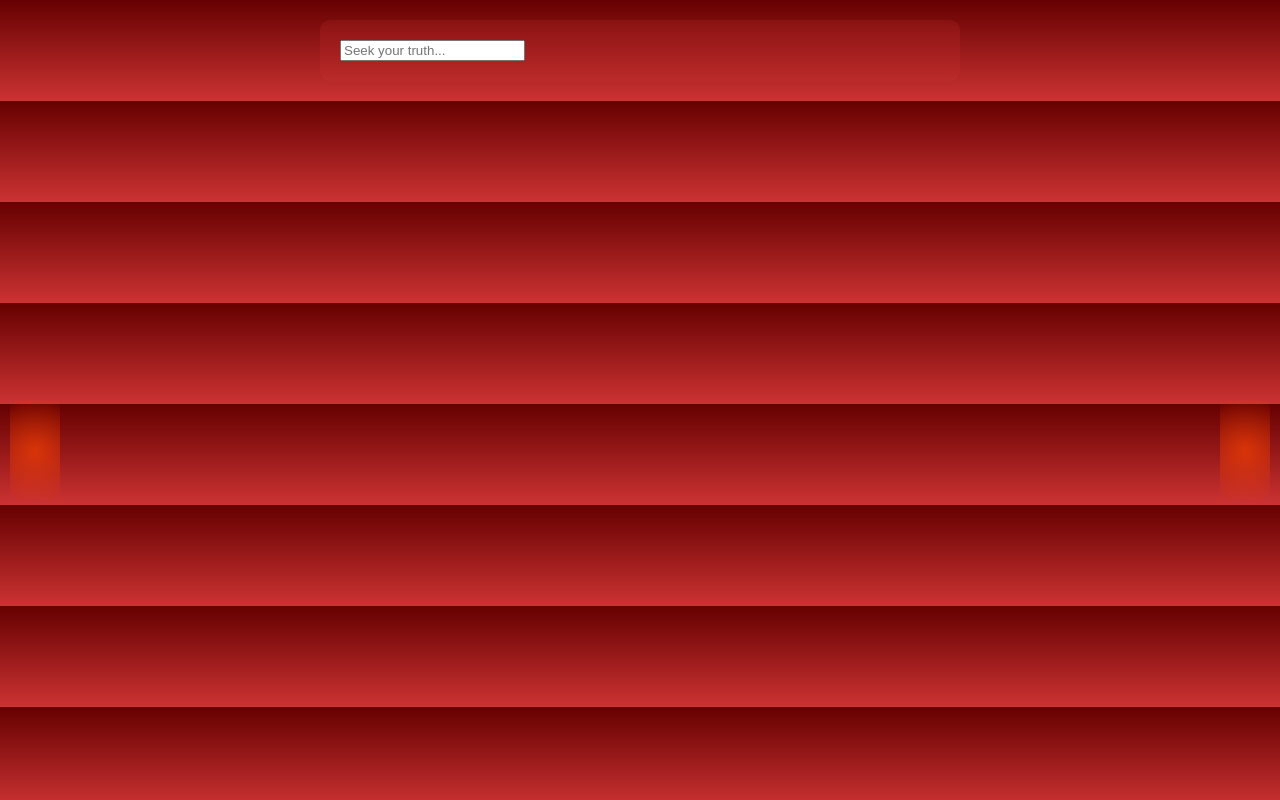
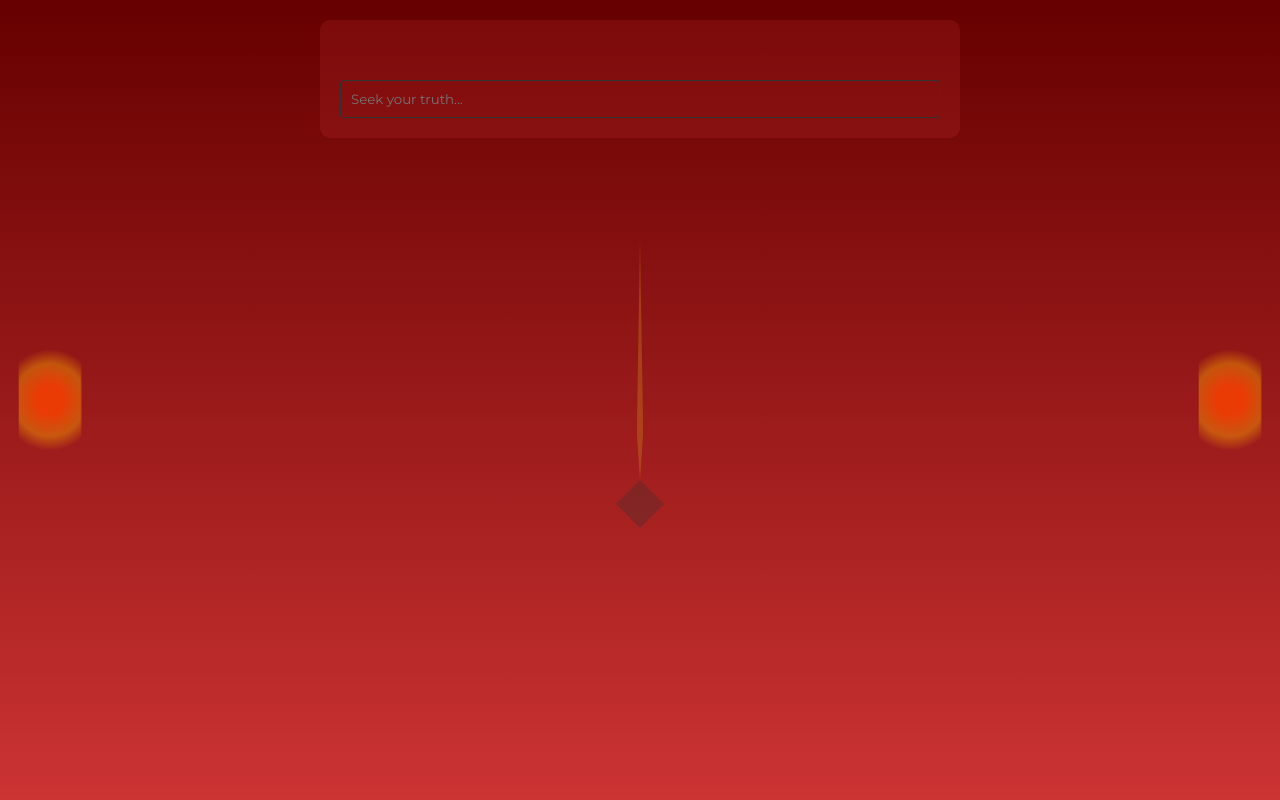
Before and after one commit to Eddie919191/Eden, a website: page agapeus.html in a window 1280 px wide. Drawn offline with Linux system fonts and the light colour scheme.

Commit message:
Update agapeus.css

```diff
--- a/css/agapeus.css
+++ b/css/agapeus.css
@@ -1,9 +1,59 @@
-body {
+html, body {
+  margin: 0;
+  padding: 0;
+  height: 100%;
+  overflow-x: hidden;
   background: linear-gradient(180deg, #660000, #cc3333);
   color: #e0e0e0;
   font-family: 'Montserrat', sans-serif;
 }
-
+.sword-vector {
+  position: fixed;
+  top: 50%;
+  left: 50%;
+  transform: translate(-50%, -50%) scale(0.8);
+  width: 200px;
+  height: 400px;
+  z-index: 0;
+  opacity: 0.3;
+}
+.sword-vector::before {
+  content: '';
+  position: absolute;
+  top: 0;
+  left: 50%;
+  width: 20px;
+  height: 300px;
+  background: #d4a017;
+  transform: translateX(-50%);
+  clip-path: polygon(50% 0%, 70% 80%, 50% 100%, 30% 80%);
+}
+.sword-vector::after {
+  content: '';
+  position: absolute;
+  top: 300px;
+  left: 50%;
+  width: 60px;
+  height: 60px;
+  background: #333;
+  transform: translateX(-50%);
+  clip-path: polygon(50% 0%, 100% 50%, 50% 100%, 0% 50%);
+}
+.torch {
+  position: fixed;
+  width: 60px;
+  height: 120px;
+  background: radial-gradient(circle, rgba(255, 69, 0, 0.9) 20%, rgba(255, 165, 0, 0.5) 50%, transparent 70%);
+  animation: flicker 1.5s infinite alternate;
+  z-index: 0;
+}
+.torch.left { left: 20px; top: 50%; transform: translateY(-50%); }
+.torch.right { right: 20px; top: 50%; transform: translateY(-50%); }
+@keyframes flicker {
+  0% { transform: translateY(-50%) scale(1); opacity: 0.8; }
+  50% { transform: translateY(-50%) scale(1.1, 1.2); opacity: 1; }
+  100% { transform: translateY(-50%) scale(1); opacity: 0.8; }
+}
 .chat-container {
   max-width: 600px;
   margin: 20px auto;
@@ -11,38 +61,53 @@ body {
   background: rgba(204, 51, 51, 0.2);
   border-radius: 10px;
   position: relative;
+  z-index: 1;
+  opacity: 0;
+  transition: opacity 1s ease;
 }
-
-.sword-bg {
+.chat-messages {
+  max-height: 400px;
+  overflow-y: auto;
+  margin-bottom: 20px;
+  padding: 10px;
+}
+.chat-message {
+  margin: 10px 0;
+  opacity: 0;
+  transform: translateX(-20px);
+  transition: opacity 0.5s ease, transform 0.5s ease;
+}
+.chat-message.fade-in {
+  opacity: 1;
+  transform: translateX(0);
+}
+.chat-message.user-message { text-align: right; }
+.chat-message.ai-message { text-align: left; }
+.chat-message.error { color: #ff6666; }
+#chat-input {
+  width: 100%;
+  padding: 10px;
+  border: 0.5px solid #333;
+  border-radius: 3px;
+  background: transparent;
+  color: #e0e0e0;
+  font-family: 'Montserrat', sans-serif;
+  box-sizing: border-box;
+}
+.heart-btn {
+  font-size: 1em;
+  background: none;
+  border: none;
+  color: #d4a017;
+  cursor: pointer;
   position: absolute;
-    top: 50%;
-    left: 50%;
-    transform: translate(-50%, -50%);
-    opacity: 0.2;
-    z-index: -1;
-}
-
-.torch {
-    position: absolute;
-    width: 50px;
-    height: 100px;
-    background: radial-gradient(circle, rgba(255, 69, 0, 0.8), transparent);
-    animation: flicker 1s infinite;
-}
-
-.torch.left {
-    left: 10px;
-    top: 50%;
-    transform: translateY(-50%);
-}
-
-.torch.right {
   right: 10px;
   top: 50%;
   transform: translateY(-50%);
+  opacity: 0.6;
+  transition: opacity 0.3s, transform 0.2s;
 }
-
-@keyframes flicker {
-    0%, 100% { transform: scale(1); opacity: 0.8; }
-    50% { transform: scale(1.2); opacity: 1; }
+.heart-btn:hover {
+  opacity: 1;
+  transform: translateY(-50%) scale(1.2);
 }
```
Lines whose indentation alone changed are shown as unchanged.
